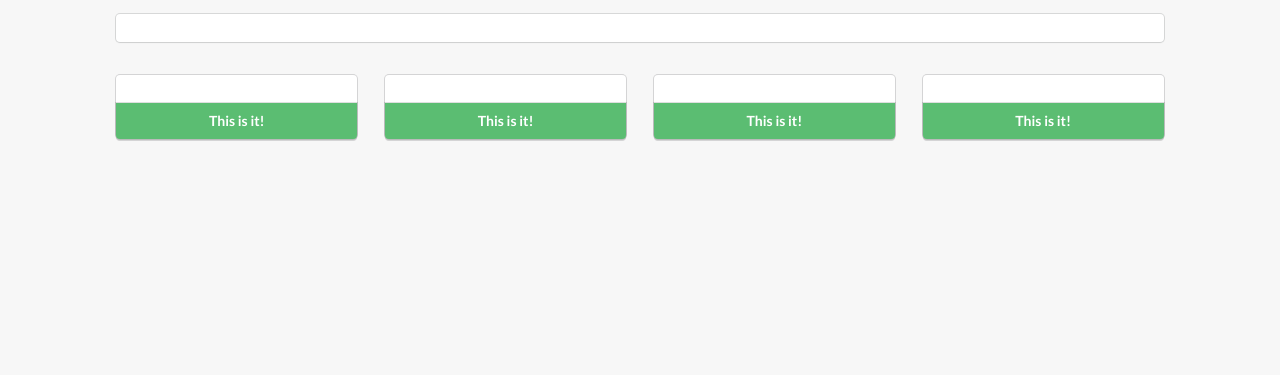
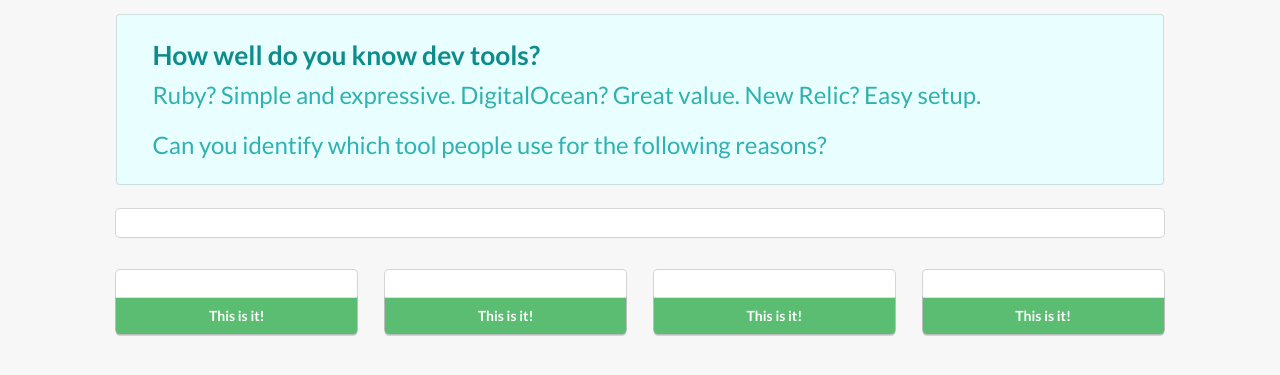
Before and after one commit to alexissantos/stackshare, a Django app: template templates/start.html in a window 1280 px wide. Shown: the top 375 px of the page. Run offline with Django 3.2, Linux system fonts and the light colour scheme; the template is opened without the code that fills it, so the values that code supplies are empty; some libraries are stand-ins or nearby versions.

Commit message:
Added intro text

```diff
--- a/templates/start.html
+++ b/templates/start.html
@@ -2,6 +2,14 @@
 
 {% block body %}
 <div class="replace">
+
+	<div class="ui massive teal message">
+	  <div class="header">
+	    How well do you know dev tools?
+	  </div>
+	  <p>Ruby? Simple and expressive. DigitalOcean? Great value. New Relic? Easy setup.</p>
+	  <p>Can you identify which tool people use for the following reasons?</p>
+	</div>
 
 	<div class="ui segment">
 		<div class="ui huge labels">
```
